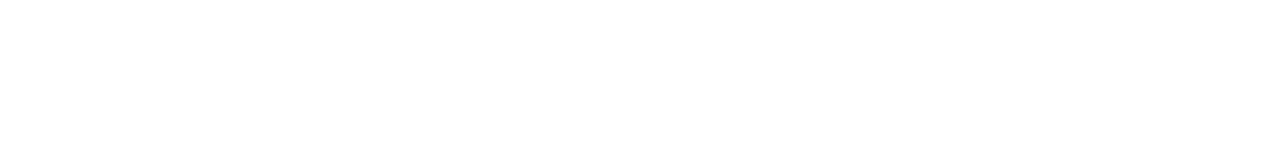
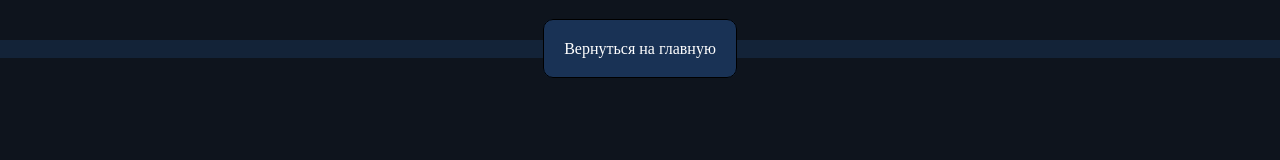
Before and after one commit to voa96/kursov_3kurs, a plain HTML site: page Сайт/html/indeex3.html in a window 1280 px wide. Drawn offline with nearby package versions, Linux system fonts and the light colour scheme.

Commit message:
'configurator'

```diff
--- a/Сайт/css/style.css
+++ b/Сайт/css/style.css
@@ -6,8 +6,8 @@
 
 }
 :root {
-  --primary: #193255;
-  --accent: #a7e200;
+--primary: #193255;
+--accent: #a7e200;
 }
 main.back {
     width: 100%;
--- a/Сайт/css/style3.css
+++ b/Сайт/css/style3.css
@@ -0,0 +1,29 @@
+*{
+    padding: 0;
+    margin: 0;
+    box-sizing: border-box;
+}
+:root{
+    --bgColor1: #132338;
+    --bgColor2: #193255;
+    --bgBodyColor: #0e141d;
+    --textColor1: #a7e200
+}
+.header{
+    background-color: var(--bgColor1);
+    margin-top: 40px;
+    text-align: center;
+}
+.go_back{
+    background-color: var(--bgColor2);
+    border-radius: 10px;
+    border: solid 1px black;
+    padding: 20px;
+}
+a{
+    text-decoration: none;
+    color: white;
+}
+body{
+    background-color: var(--bgBodyColor);
+}
--- a/Сайт/html/indeex3.html
+++ b/Сайт/html/indeex3.html
@@ -8,10 +8,12 @@
 </head>
 <body>
     <header class="header">
-
+        <a class="go_back" href="../html/index.html">Вернуться на главную</a>
     </header>
     <main>
 
     </main>
+    <script src="https://cdn.jsdelivr.net/npm/sortablejs@latest/Sortable.min.js"></script>
+    <script src="../js/configurate.js"></script>
 </body>
 </html>
```
Also changed, not shown: Сайт/html/index.html (+1 -1 lines), Сайт/js/configurate.js (added), 3 other files.
